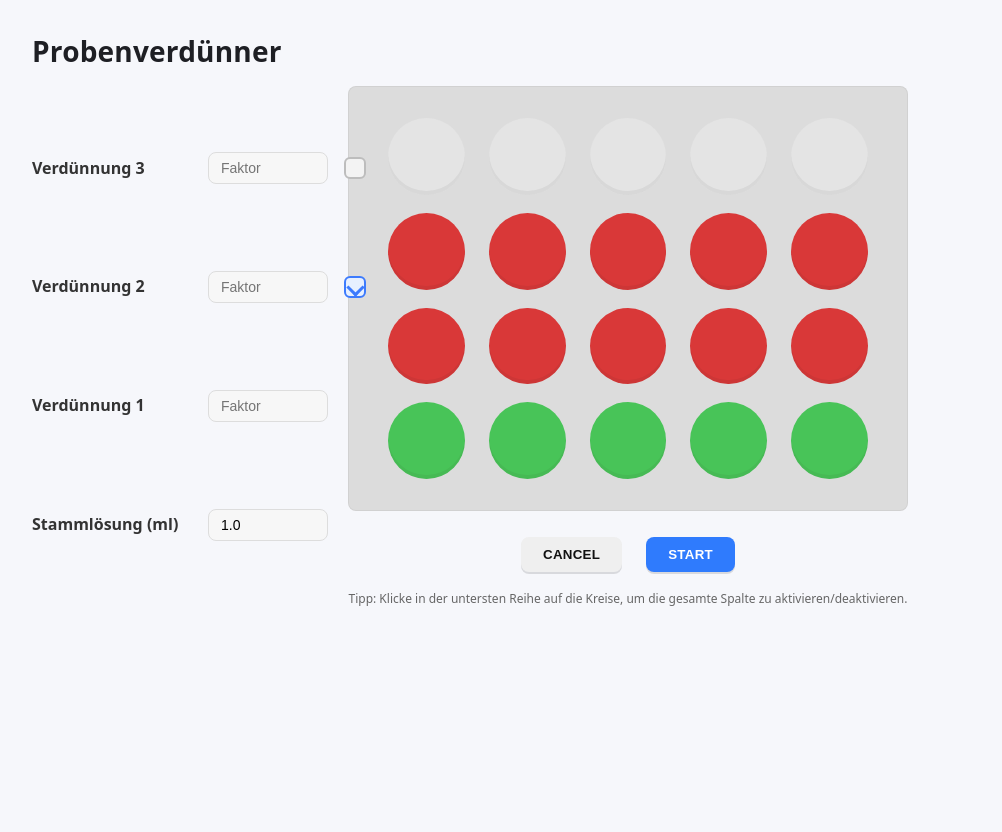
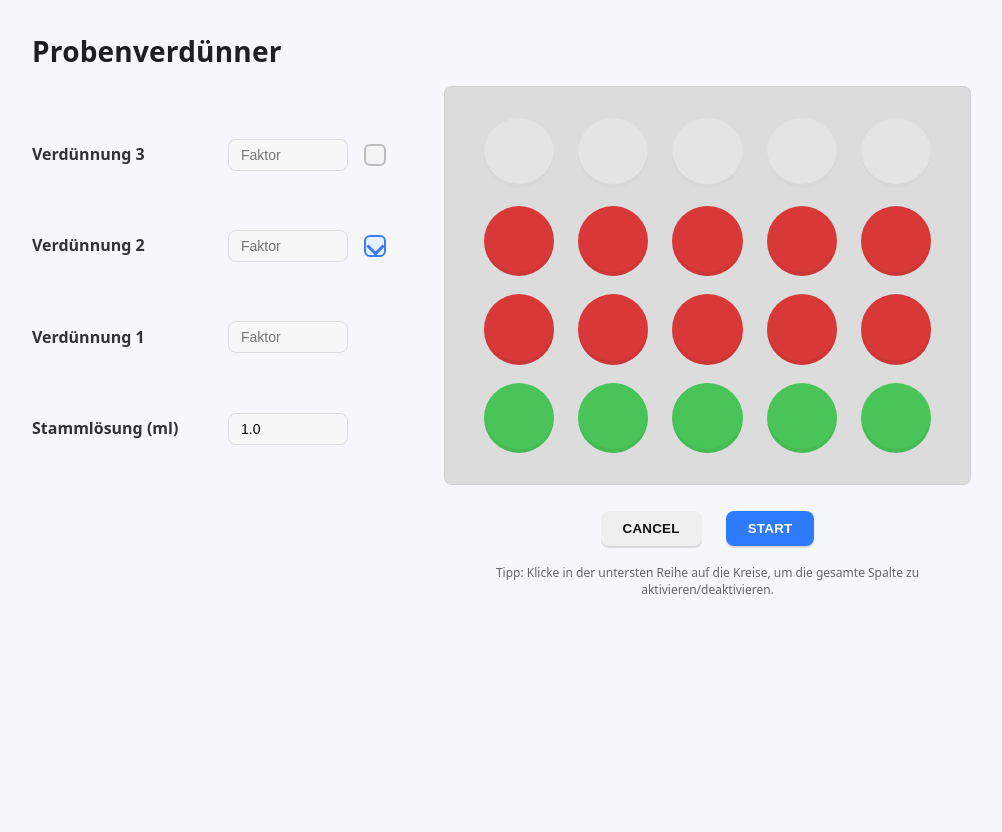
Before and after one commit to schnick23/EingefetteteSysteme_Probenverduenner_klein, a Python web app: template app/templates/index.html in a window 1280 px wide. Shown: the whole page, without its empty margins (144-1146 px from the left). Run offline with Jinja, Linux system fonts and the light colour scheme; the template is opened without the code that fills it, so the values that code supplies are empty.

Commit message:
bessere logik v2

```diff
--- a/app/templates/index.html
+++ b/app/templates/index.html
@@ -6,125 +6,61 @@
   <meta name="viewport" content="width=device-width, initial-scale=1" />
   <link rel="stylesheet" href="/static/style.css" />
   <style>
+    /* Design-Variablen */
+    :root {
+      --padY: 32px;           /* vertikales Innen-Padding der Platte und der linken Spalte */
+      --rowGap: 18px;         /* vertikaler Zeilenabstand */
+      --gridGapX: 40px;       /* Abstand zwischen linker Spalte und Platte */
+      --labelCol: 180px;      /* Breite der Labelspalte links */
+      --factorCol: 120px;     /* Breite der Faktor-Eingabe */
+      --checkCol: 28px;       /* Breite der Checkbox */
+      --ctrlGap: 16px;        /* Abstand zwischen Label/Faktor/Checkbox */
+      --leftCol: calc(var(--labelCol) + var(--factorCol) + var(--checkCol) + (2 * var(--ctrlGap)) + 12px);
+    }
+
     /* Page layout */
-    .page {
-      max-width: 960px;
-      margin: 2rem auto;
-      padding: 0 1rem;
-    }
-    .headline {
-      display: flex;
-      align-items: center;
-      justify-content: space-between;
-      margin-bottom: 1rem;
-    }
-    :root { --padY: 32px; --rowGap: 18px; }
+    .page { max-width: 960px; margin: 2rem auto; padding: 0 1rem; }
+    .headline { display: flex; align-items: center; justify-content: space-between; margin-bottom: 1rem; }
 
+    /* Zwei-Spalten-Layout */
     .grid-area {
       display: grid;
-      grid-template-columns: 240px 1fr;
-      gap: 24px;
-      align-items: stretch; /* sorgt dafür, dass linke Controls die gleiche Höhe wie die Platte haben */
+      grid-template-columns: var(--leftCol) 1fr;
+      gap: var(--gridGapX);
+      align-items: stretch;
     }
 
-    /* Left controls */
+    /* Linke Steuerleiste */
     .controls {
-      height: 100%; /* gleiche Höhe wie die Platte */
+      height: 100%;
       display: grid;
-      grid-template-rows: repeat(4, 1fr); /* 4 Reihen wie auf der Platte */
-      row-gap: var(--rowGap); /* wie .well-grid */
-      padding: var(--padY) 0; /* entspricht dem vertikalen Padding der Platte */
+      grid-template-rows: repeat(5, 1fr);
+      row-gap: var(--rowGap);
+      padding: var(--padY) 0;
     }
     .control-row {
       display: grid;
-      grid-template-columns: 160px 120px 28px; /* Label | Faktor | Checkbox exakt */
-      column-gap: 16px;
+      grid-template-columns: var(--labelCol) var(--factorCol) var(--checkCol);
+      column-gap: var(--ctrlGap);
       align-items: center;
     }
-    .label {
-      font-weight: 600;
-      color: #333;
-      line-height: 1.1;
-    }
-    .nice-checkbox {
-      --size: 22px;
-      position: relative;
-      width: var(--size);
-      height: var(--size);
-      border-radius: 6px;
-      border: 2px solid #bdbdbd;
-      background: #f3f3f3;
-      cursor: pointer;
-      transition: all .15s ease;
-      display: grid; place-items: center;
-    }
-    .nice-checkbox.checked {
-      border-color: #3d7bfd;
-      background: #e7f0ff;
-      box-shadow: inset 0 0 0 4px #e7f0ff;
-    }
-    .nice-checkbox::after {
-      content: '';
-      width: 10px; height: 10px;
-      border-right: 3px solid transparent;
-      border-bottom: 3px solid transparent;
-      transform: rotate(45deg);
-      transition: border-color .15s ease;
-    }
-    .nice-checkbox.checked::after {
-      border-right-color: #3d7bfd;
-      border-bottom-color: #3d7bfd;
-    }
+    .label { font-weight: 600; color: #333; line-height: 1.1; }
+    .input { display: inline-flex; align-items: center; gap: 8px; background: #f7f7f7; border: 1px solid #ddd; border-radius: 8px; padding: 6px 10px; }
+    .input input { width: calc(var(--factorCol) - 20px); border: none; outline: none; background: transparent; font-size: 14px; }
+    .spacer { width: var(--checkCol); height: 22px; }
 
-    .input {
-      display: inline-flex;
-      align-items: center;
-      gap: 8px;
-      background: #f7f7f7;
-      border: 1px solid #ddd;
-      border-radius: 8px;
-      padding: 6px 10px;
-    }
-    .input input {
-      width: 90px;
-      border: none;
-      outline: none;
-      background: transparent;
-      font-size: 14px;
-    }
-    .spacer { width: 22px; height: 22px; }
+    /* Checkbox */
+    .nice-checkbox { --size: 22px; position: relative; width: var(--size); height: var(--size); border-radius: 6px; border: 2px solid #bdbdbd; background: #f3f3f3; cursor: pointer; transition: all .15s ease; display: grid; place-items: center; }
+    .nice-checkbox.checked { border-color: #3d7bfd; background: #e7f0ff; box-shadow: inset 0 0 0 4px #e7f0ff; }
+    .nice-checkbox::after { content: ''; width: 10px; height: 10px; border-right: 3px solid transparent; border-bottom: 3px solid transparent; transform: rotate(45deg); transition: border-color .15s ease; }
+    .nice-checkbox.checked::after { border-right-color: #3d7bfd; border-bottom-color: #3d7bfd; }
     .nice-checkbox.disabled { opacity:.5; pointer-events:none; }
 
-    /* Plate */
+    /* Platte */
     .plate-wrap { display: grid; gap: 18px; }
-    .plate {
-      width: 100%;
-      aspect-ratio: 5 / 3.7; /* ähnliches Seitenverhältnis wie im Bild */
-      max-width: 560px;
-      background: #dcdcdc;
-      border-radius: 8px;
-      box-shadow: 0 0 0 1px rgba(0,0,0,0.05) inset;
-      display: grid; /* Container für well-grid */
-      padding: var(--padY) 40px; /* Innenabstand definiert den nutzbaren Bereich für die Wells */
-      margin: 0 auto;
-    }
-    .well-grid {
-      display: grid;
-      grid-template-columns: repeat(5, 1fr);
-      grid-template-rows: repeat(4, 1fr);
-      gap: var(--rowGap) 24px; /* vertikale Lücke: 18px -> Controls nutzen row-gap:18px */
-      width: 100%;
-      height: 100%;
-    }
-    .well {
-      width: 100%;
-      aspect-ratio: 1/1;
-      border-radius: 50%;
-      background: #e5aeb0; /* inaktiv rötlich */
-      box-shadow: inset 0 -4px 0 rgba(0,0,0,0.06);
-      transition: transform .1s ease, background .15s ease, opacity .15s ease;
-      opacity: .9;
-    }
+    .plate { width: 100%; aspect-ratio: 5 / 3.7; max-width: 560px; background: #dcdcdc; border-radius: 8px; box-shadow: 0 0 0 1px rgba(0,0,0,0.05) inset; display: grid; padding: var(--padY) 40px; margin: 0 auto; }
+    .well-grid { display: grid; grid-template-columns: repeat(5, 1fr); grid-template-rows: repeat(4, 1fr); gap: var(--rowGap) 24px; width: 100%; height: 100%; }
+    .well { width: 100%; aspect-ratio: 1/1; border-radius: 50%; background: #e5aeb0; box-shadow: inset 0 -4px 0 rgba(0,0,0,0.06); transition: transform .1s ease, background .15s ease, opacity .15s ease; opacity: .9; }
     .well.active-red { background: #d92727; }
     .well.active-green { background: #39c24a; }
     .well.inactive { background: #e5e5e5; }
```
Also changed, not shown: other parts of app/templates/index.html (+8 -21 lines).
